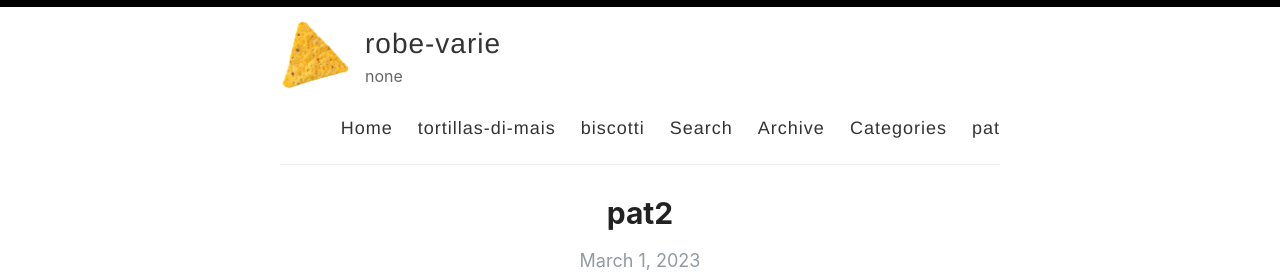
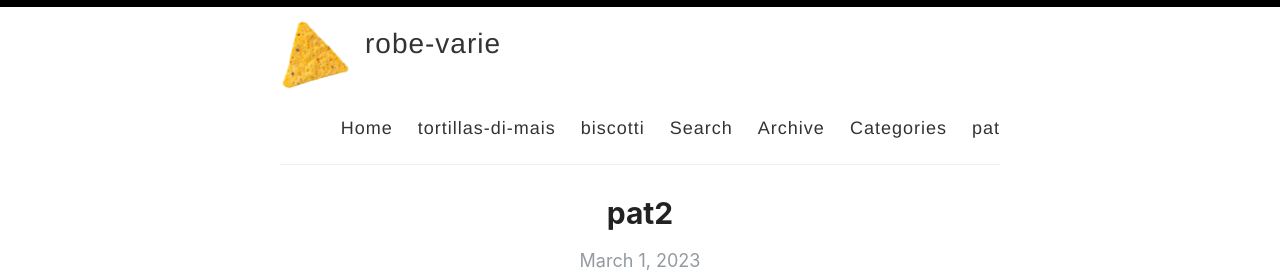
Before and after one commit to robe-varie/robe-varie.github.io, a Jekyll site: the page built from index.html, in a window 1280 px wide. Shown: the top 272 px of the page. Built offline with Jekyll 4.4.1, drawn with Linux system fonts in a browser that asks for light colours; the list of posts is cut into pages by our own code.

Commit message:
Update _config.yml

```diff
--- a/_config.yml
+++ b/_config.yml
@@ -6,10 +6,10 @@
 name: robe-varie
 
 # Name of the author
-author: roboso vario
+author:
 
 # Short bio or description (displayed in the header)
-description: none
+description:
 
 # URL of your avatar or profile pic (you could use your GitHub profile pic)
 avatar: /images/reverie.png
```
